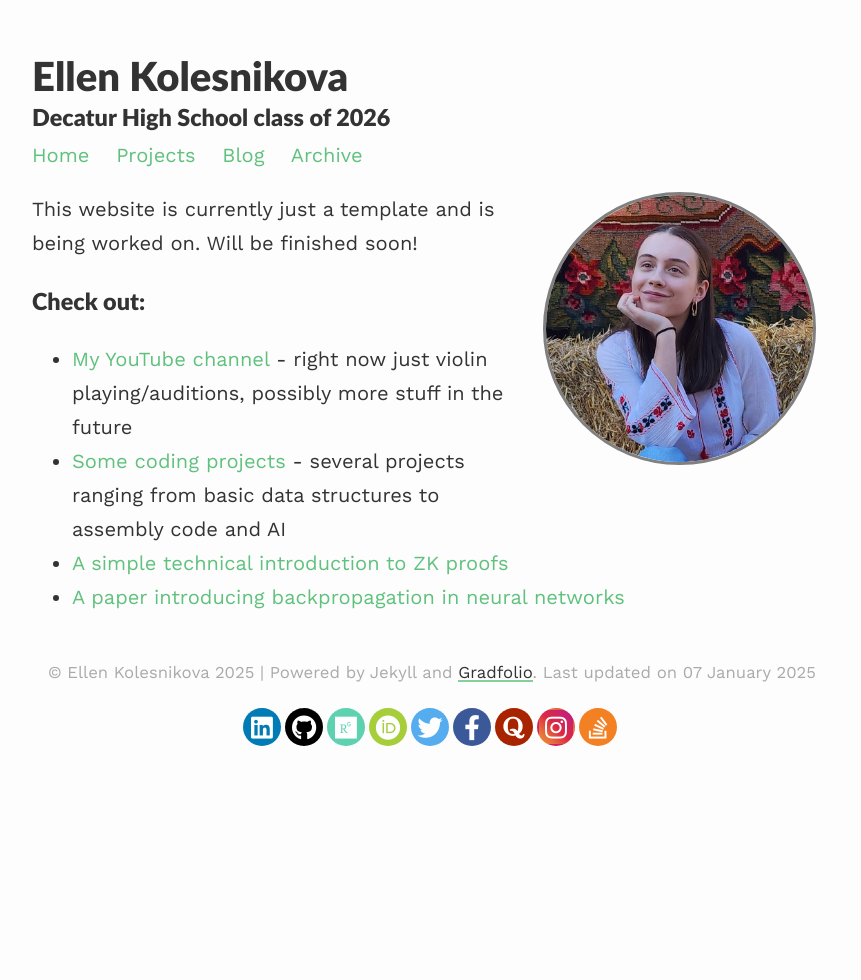
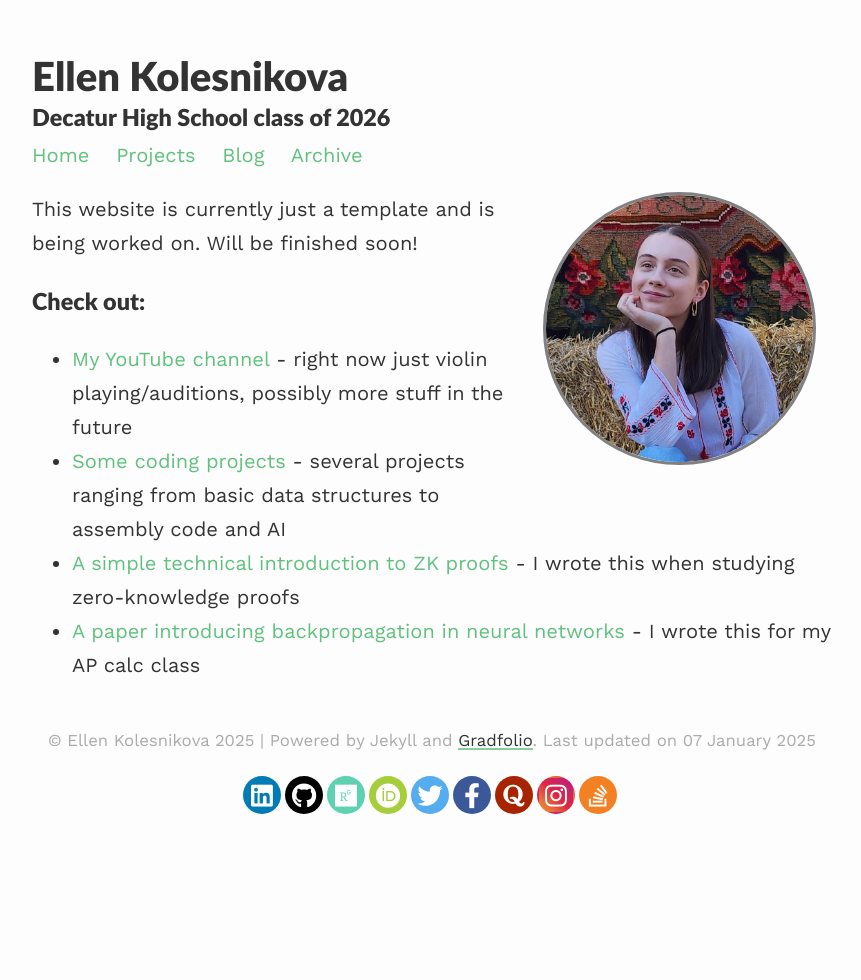
Before and after one commit to ellenkolesnikova/ellenkolesnikova.github.io, a Jekyll site: the page built from index.md, in a window 1280 px wide. Shown: the whole page, without its empty margins (208-1069 px from the left). Built offline with Jekyll 4.4.1, drawn with Linux system fonts in a browser that asks for light colours; nearby versions of some CDN libraries.

Commit message:
Update index.md

```diff
--- a/index.md
+++ b/index.md
@@ -13,5 +13,5 @@ This website is currently just a template and is being worked on. Will be finish
 
 - [My YouTube channel](https://www.youtube.com/@ellenkolesnikova5144){:target="_blank"} - right now just violin playing/auditions, possibly more stuff in the future
 - [Some coding projects](https://github.com/ellenkolesnikova/projects){:target="_blank"} - several projects ranging from basic data structures to assembly code and AI
-- [A simple technical introduction to ZK proofs](https://drive.google.com/file/d/118EWvfI7ghEvzCRtNk0YTmloKCIN_lqq/view?usp=sharing){:target="_blank"}
-- [A paper introducing backpropagation in neural networks](https://drive.google.com/file/d/1a_ZB11GzXT2wCapG2meBZhB1IPWfoB6d/view?usp=sharing){:target="_blank"}
+- [A simple technical introduction to ZK proofs](https://drive.google.com/file/d/118EWvfI7ghEvzCRtNk0YTmloKCIN_lqq/view?usp=sharing){:target="_blank"} - I wrote this when studying zero-knowledge proofs
+- [A paper introducing backpropagation in neural networks](https://drive.google.com/file/d/1a_ZB11GzXT2wCapG2meBZhB1IPWfoB6d/view?usp=sharing){:target="_blank"} - I wrote this for my AP calc class
```
